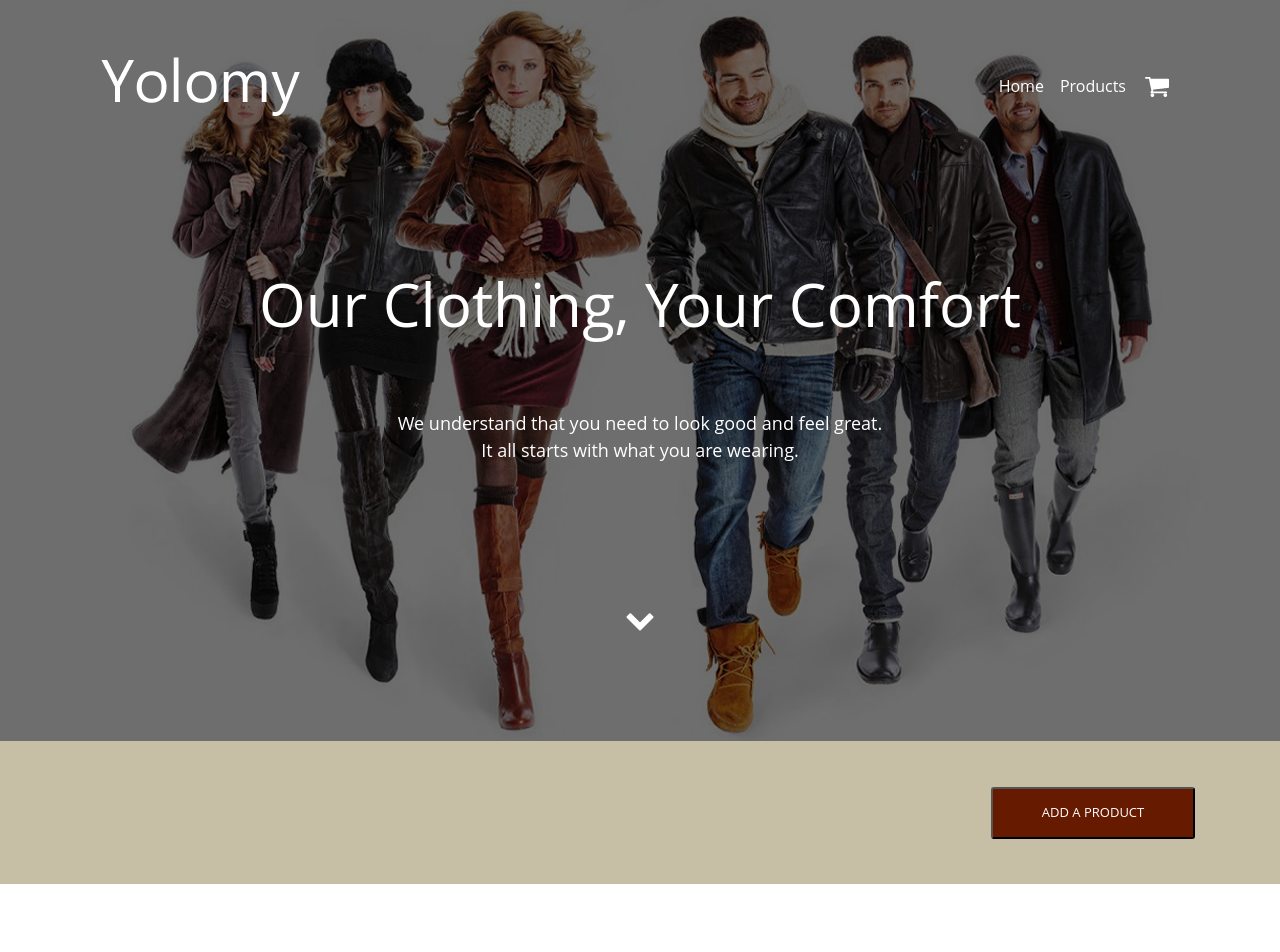
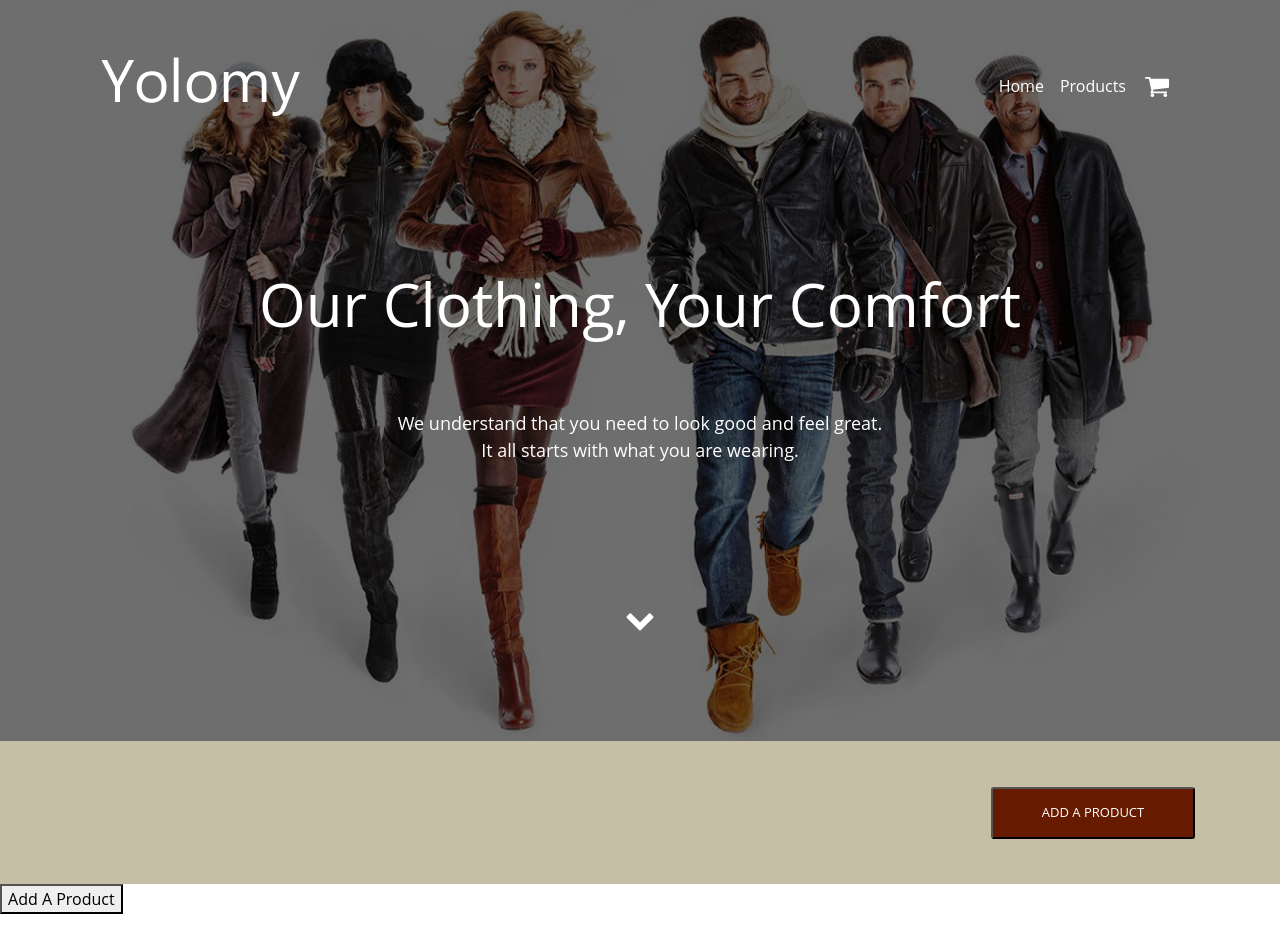
Before and after one commit to egateri/react-learn-client, a React (Create React App) app: page / in a window 1280 px wide. Shown: the top 952 px of the page. Built offline with nearby package versions, Linux system fonts and the light colour scheme.

Commit message:
Add Button to toggle between ProductList and AddNewProductForm

```diff
--- a/src/components/productcontrol/ProductControl.js
+++ b/src/components/productcontrol/ProductControl.js
@@ -9,17 +9,29 @@
             productFormVisible: false
         }
     }
+    handleClick = ()=>{
+        this.setState((prevState)=>({
+            productFormVisible: !prevState.productFormVisible
+        }))
+    }
+
     render() {
         let currentVisibleState = null;
+        let buttonText = null;
         if (this.state.productFormVisible){
             currentVisibleState = <NewProductForm />
+            buttonText = 'Go back to Product List'
+
         }else{
             currentVisibleState = <ProductList />
+            buttonText = 'Add A Product'
         }
         return (
             <React.Fragment>
                 <AddProduct />
+                <button onClick = {this.handleClick}>{buttonText} </button>
                 {currentVisibleState}
+
             </React.Fragment>
         )
     }
```
